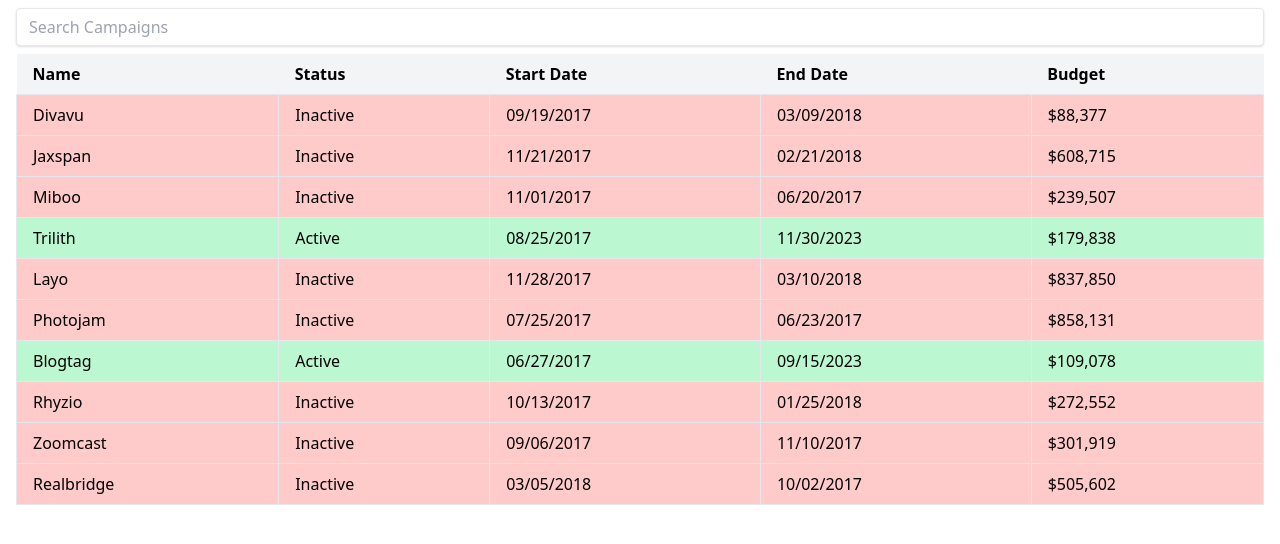
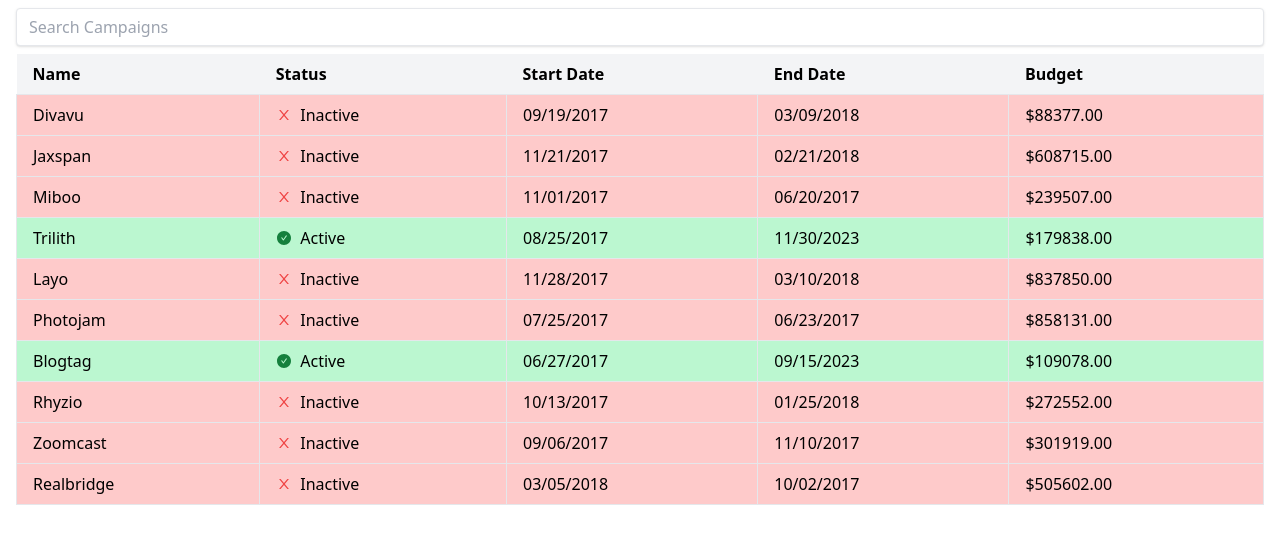
Before and after one commit to requiemcreatif/km-test-case, a Next.js app: page / in a window 1280 px wide. Shown: the top 544 px of the page. Built offline with nearby package versions, Linux system fonts and the light colour scheme.

Commit message:
Budget formated

```diff
--- a/components/Campaign.tsx
+++ b/components/Campaign.tsx
@@ -1,38 +1,61 @@
-import React from 'react'
+import React from "react";
+import { AiFillCheckCircle, AiOutlineClose } from "react-icons/ai";
+
 
 interface CampaignProps {
   campaign: {
-        id: number,
-        name: string,
-        startDate: string,
-        endDate: string,
-        Budget: number
+    id: number;
+    name: string;
+    startDate: string;
+    endDate: string;
+    Budget: number;
+  };
 }
-}
-
 
 const Campaign: React.FC<CampaignProps> = ({ campaign }) => {
   const startDate = new Date(campaign.startDate);
   const endDate = new Date(campaign.endDate);
   const today = new Date();
-    const budgetFormatted = campaign.Budget.toLocaleString();
+  const budgetFormatted = campaign.Budget.toFixed(2).toLocaleString();
+
 
   // Format date strings
-    const startDateFormatted = `${(startDate.getMonth()+1).toString().padStart(2, '0')}/${startDate.getDate().toString().padStart(2, '0')}/${startDate.getFullYear()}`;
-    const endDateFormatted = `${(endDate.getMonth()+1).toString().padStart(2, '0')}/${endDate.getDate().toString().padStart(2, '0')}/${endDate.getFullYear()}`;
+  const startDateFormatted = `${(startDate.getMonth() + 1).toString().padStart(2, "0")}/${startDate
+    .getDate()
+    .toString()
+    .padStart(2, "0")}/${startDate.getFullYear()}`;
+  const endDateFormatted = `${(endDate.getMonth() + 1).toString().padStart(2, "0")}/${endDate
+    .getDate()
+    .toString()
+    .padStart(2, "0")}/${endDate.getFullYear()}`;
 
   const isActive = today >= startDate && today <= endDate;
   //const isActive = true;
 
   return (
     <tr className={isActive ? "bg-green-200" : "bg-red-200"}>
-            <td className="border px-4 py-2">{campaign.name}</td>
-            <td className="border px-4 py-2">{isActive ? "Active" : "Inactive"}</td>
-            <td className="border px-4 py-2">{startDateFormatted}</td>
-            <td className="border px-4 py-2">{endDateFormatted}</td>
-            <td className="border px-4 py-2">${budgetFormatted}</td>
+      <td className='border px-4 py-2'>{campaign.name}</td>
+      <td className='border px-4 py-2'>
+        {isActive ? (
+          <div className="flex items-center gap-2">
+            <AiFillCheckCircle className='text-green-700' />
+            <span>Active </span>
+
+          </div>
+        ) : (
+          <div className="flex items-center gap-2">
+            <AiOutlineClose className='text-red-500' />
+            <span>Inactive </span>
+
+          </div>
+        )}
+      </td>
+
+      <td className='border px-4 py-2'>{startDateFormatted}</td>
+      <td className='border px-4 py-2'>{endDateFormatted}</td>
+      <td className='border px-4 py-2'>${budgetFormatted}</td>
     </tr>
   );
-}
+};
 
 export default Campaign;
--- a/package.json
+++ b/package.json
@@ -9,6 +9,7 @@
     "lint": "next lint"
   },
   "dependencies": {
+    "@fortawesome/react-fontawesome": "^0.2.0",
     "@types/node": "20.3.1",
     "@types/react": "18.2.12",
     "@types/react-dom": "18.2.5",
```
Also changed, not shown: 1 other file (tests, documents, lock files or other folders). Lines whose indentation alone changed are shown as unchanged.
